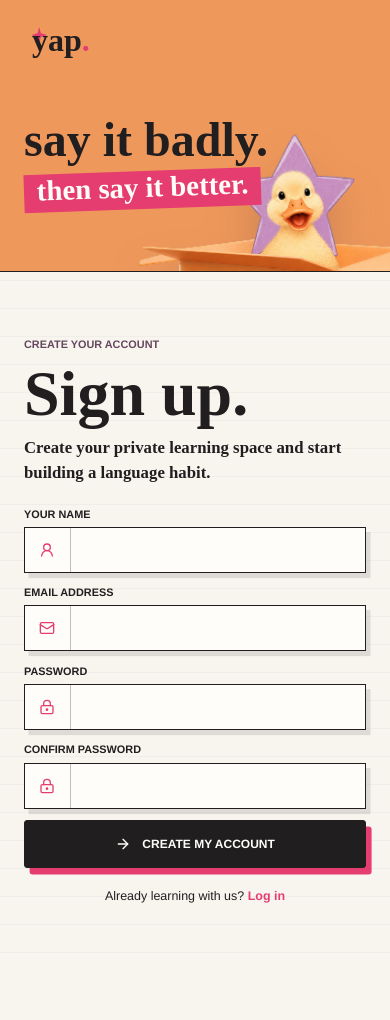
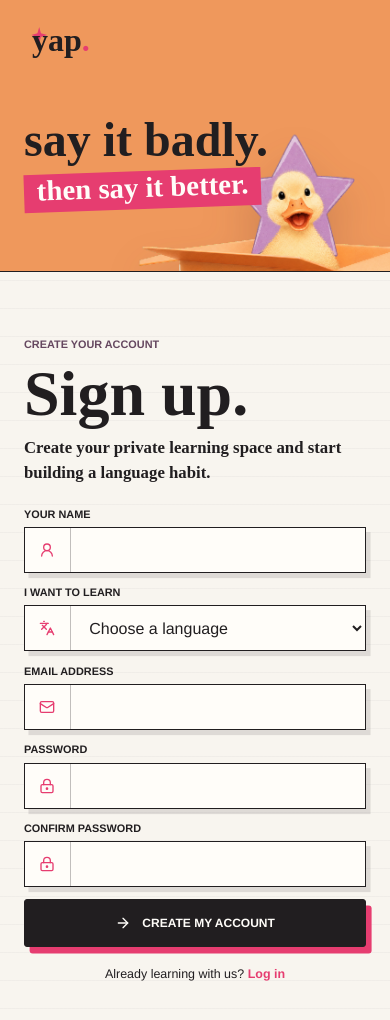
Before and after one commit to jawlamanjeeta/yap, a Next.js app: page /signup in a window 390 px wide. Shown: the top 1020 px of the page. Before the commit the page ends 969 px from the top, so only its background shows below. Built offline with nearby package versions, Linux system fonts and the light colour scheme.

Commit message:
feat: add language selection to onboarding

```diff
--- a/src/actions/auth.actions.ts
+++ b/src/actions/auth.actions.ts
@@ -6,7 +6,7 @@ import { Prisma } from "@prisma/client";
 import { z } from "zod";
 import { signIn, signOut } from "../../auth";
 import { prisma } from "@/lib/prisma";
-import { launchLanguages } from "@/lib/languages";
+import { isLaunchLanguage, launchLanguages } from "@/lib/languages";
 
 export type AuthActionState = {
   error?: string;
@@ -15,6 +15,7 @@ export type AuthActionState = {
     email?: string[];
     password?: string[];
     confirmPassword?: string[];
+    preferredLanguage?: string[];
   };
 };
 
@@ -27,6 +28,9 @@ const signupSchema = loginSchema
   .extend({
     name: z.string().trim().min(2, "Name must be at least 2 characters.").max(50),
     confirmPassword: z.string(),
+    preferredLanguage: z
+      .string()
+      .refine(isLaunchLanguage, "Choose one of the five available languages."),
   })
   .refine((data) => data.password === data.confirmPassword, {
     message: "Passwords do not match.",
@@ -74,13 +78,14 @@ export async function signupAction(
     email: formData.get("email"),
     password: formData.get("password"),
     confirmPassword: formData.get("confirmPassword"),
+    preferredLanguage: formData.get("preferredLanguage"),
   });
 
   if (!result.success) {
     return { fields: result.error.flatten().fieldErrors };
   }
 
-  const { name, email, password } = result.data;
+  const { name, email, password, preferredLanguage } = result.data;
 
   try {
     const passwordHash = await hash(password, 12);
@@ -91,6 +96,7 @@ export async function signupAction(
           name,
           email,
           passwordHash,
+          preferredLanguage,
         },
       });
 
--- a/src/app/globals.css
+++ b/src/app/globals.css
@@ -2227,6 +2227,19 @@ body.has-custom-cursor textarea {
   margin-top: 1.25rem;
 }
 
+.auth-form-signup {
+  grid-template-columns: minmax(0, 1fr) minmax(0, 1fr);
+}
+
+.auth-form-signup .auth-form-error,
+.auth-form-signup .auth-field-email,
+.auth-form-signup .auth-field-password,
+.auth-form-signup .auth-field-confirmPassword,
+.auth-form-signup .auth-submit,
+.auth-form-signup .auth-switch {
+  grid-column: 1 / -1;
+}
+
 .auth-panel-signup h1 {
   font-size: clamp(3.6rem, 5vw, 5.2rem);
 }
@@ -2235,7 +2248,8 @@ body.has-custom-cursor textarea {
   gap: 0.3rem;
 }
 
-.auth-panel-signup .auth-field input {
+.auth-panel-signup .auth-field input,
+.auth-panel-signup .auth-field select {
   height: 2.75rem;
 }
 
@@ -2279,7 +2293,8 @@ body.has-custom-cursor textarea {
   color: var(--pink);
 }
 
-.auth-field input {
+.auth-field input,
+.auth-field select {
   min-width: 0;
   height: 3rem;
   border: 0;
@@ -2288,6 +2303,11 @@ body.has-custom-cursor textarea {
   color: var(--ink);
   outline: 0;
   background: transparent;
+}
+
+.auth-field select {
+  width: 100%;
+  cursor: pointer;
 }
 
 .auth-field > div:focus-within {
@@ -2412,6 +2432,22 @@ body.has-custom-cursor textarea {
 
   .auth-panel h1 {
     font-size: 4rem;
+  }
+}
+
+@media (max-width: 480px) {
+  .auth-form-signup {
+    grid-template-columns: 1fr;
+  }
+
+  .auth-form-signup .auth-field {
+    grid-column: 1;
+  }
+
+  .auth-form-signup .auth-submit,
+  .auth-form-signup .auth-switch,
+  .auth-form-signup .auth-form-error {
+    grid-column: 1;
   }
 }
 
--- a/src/components/auth/AuthForm.tsx
+++ b/src/components/auth/AuthForm.tsx
@@ -3,12 +3,20 @@
 import Link from "next/link";
 import { useActionState } from "react";
 import { useFormStatus } from "react-dom";
-import { ArrowRight, LoaderCircle, LockKeyhole, Mail, UserRound } from "lucide-react";
+import {
+  ArrowRight,
+  Languages,
+  LoaderCircle,
+  LockKeyhole,
+  Mail,
+  UserRound,
+} from "lucide-react";
 import {
   loginAction,
   signupAction,
   type AuthActionState,
 } from "@/actions/auth.actions";
+import { launchLanguages } from "@/lib/languages";
 
 const initialState: AuthActionState = {};
 
@@ -18,10 +26,11 @@ export default function AuthForm({ mode }: { mode: "login" | "signup" }) {
   const isSignup = mode === "signup";
 
   return (
-    <form action={formAction} className="auth-form">
+    <form action={formAction} className={`auth-form ${isSignup ? "auth-form-signup" : ""}`}>
       {state.error && <p className="auth-form-error">{state.error}</p>}
 
       {isSignup && (
+        <>
           <Field
             id="name"
             name="name"
@@ -30,6 +39,8 @@ export default function AuthForm({ mode }: { mode: "login" | "signup" }) {
             icon={UserRound}
             errors={state.fields?.name}
           />
+          <LanguageSelect errors={state.fields?.preferredLanguage} />
+        </>
       )}
 
       <Field
@@ -92,11 +103,35 @@ function Field({
   errors?: string[];
 }) {
   return (
-    <label className="auth-field" htmlFor={id}>
+    <label className={`auth-field auth-field-${id}`} htmlFor={id}>
       <span>{label}</span>
       <div>
         <Icon aria-hidden="true" />
         <input id={id} required {...inputProps} />
+      </div>
+      {errors?.map((error) => (
+        <small key={error}>{error}</small>
+      ))}
+    </label>
+  );
+}
+
+function LanguageSelect({ errors }: { errors?: string[] }) {
+  return (
+    <label className="auth-field auth-field-preferredLanguage" htmlFor="preferredLanguage">
+      <span>I want to learn</span>
+      <div>
+        <Languages aria-hidden="true" />
+        <select id="preferredLanguage" name="preferredLanguage" defaultValue="" required>
+          <option value="" disabled>
+            Choose a language
+          </option>
+          {launchLanguages.map((language) => (
+            <option key={language.label} value={language.label}>
+              {language.label}
+            </option>
+          ))}
+        </select>
       </div>
       {errors?.map((error) => (
         <small key={error}>{error}</small>
```
Lines whose indentation alone changed are shown as unchanged.
